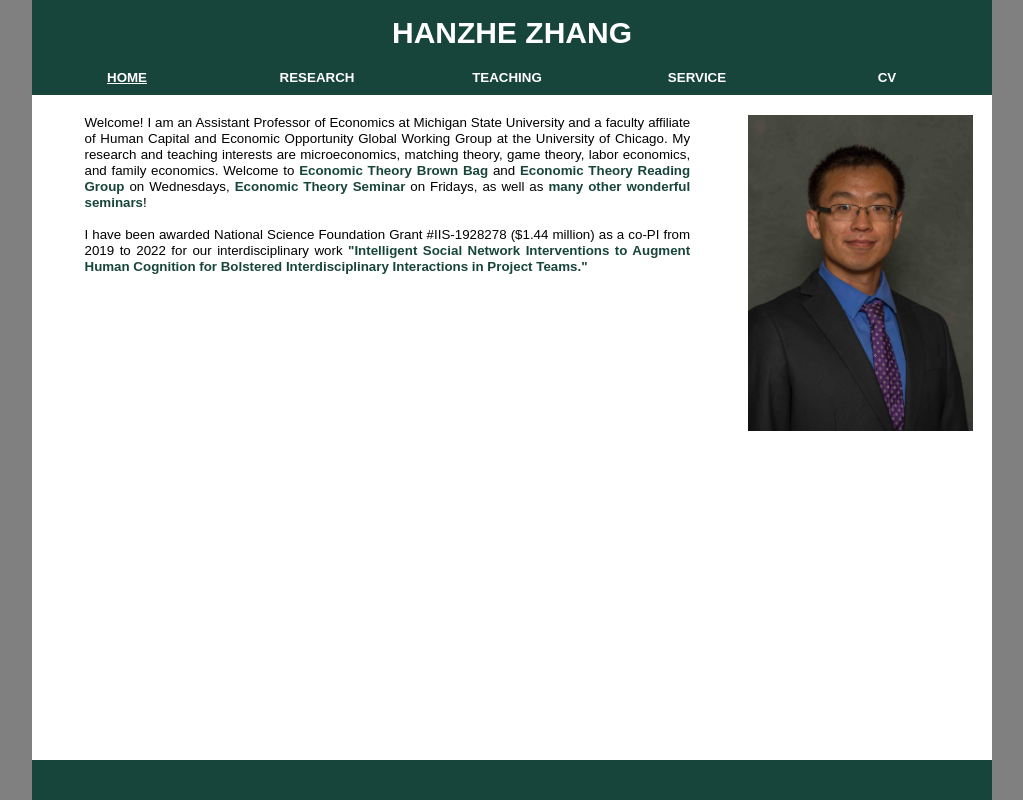
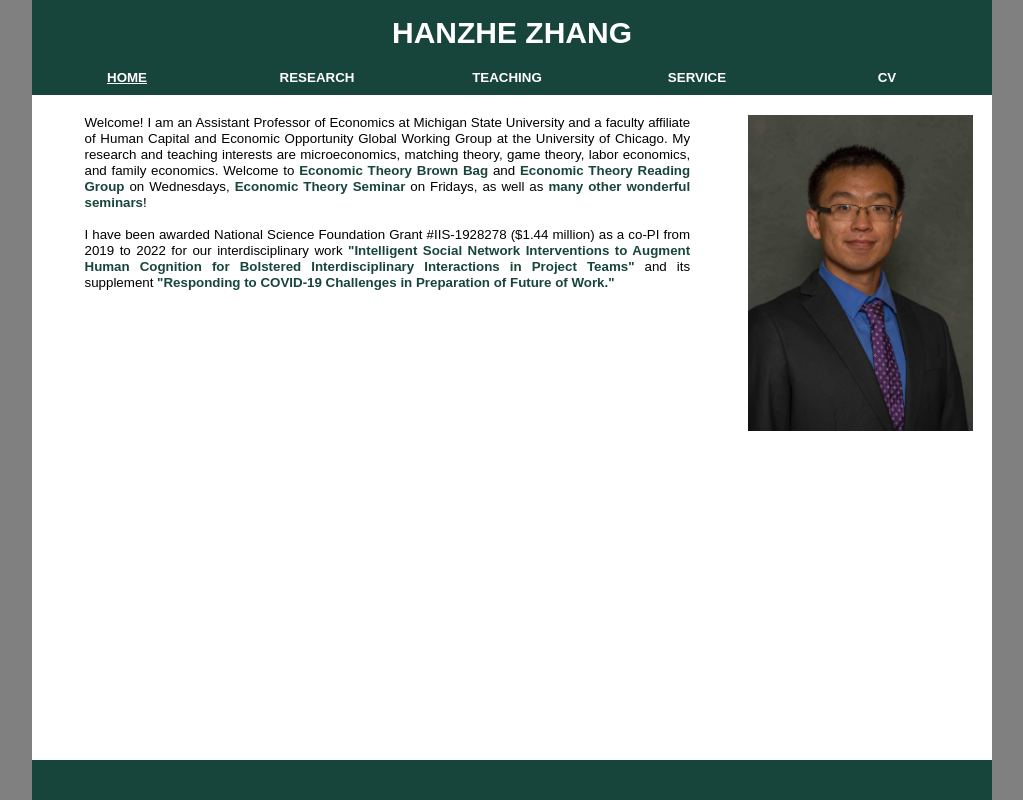
Before and after one commit to hanzhezhang/hanzhezhang.github.io, a plain HTML site: page index.html in a window 1280 px wide. Shown: the whole page, without its empty margins (128-1151 px from the left). Drawn offline with Linux system fonts and the light colour scheme.

Commit message:
Update index.html

```diff
--- a/index.html
+++ b/index.html
@@ -49,7 +49,8 @@
 	<br></br>
 	I have been awarded National Science Foundation Grant #IIS-1928278 ($1.44 million) as a co-PI from 2019 to 2022 for our interdisciplinary work
 	<a href="research/1909NSFposter.pdf">"Intelligent Social Network Interventions to Augment Human Cognition
-    for Bolstered Interdisciplinary Interactions in Project Teams."</a>
+   for Bolstered Interdisciplinary Interactions in Project Teams"</a> and its supplement
+	 <a href="research/1909NSFposter.pdf">"Responding to COVID-19 Challenges in Preparation of Future of Work."</a>
 	</ul>
 	<br/>
 	</div>
```
